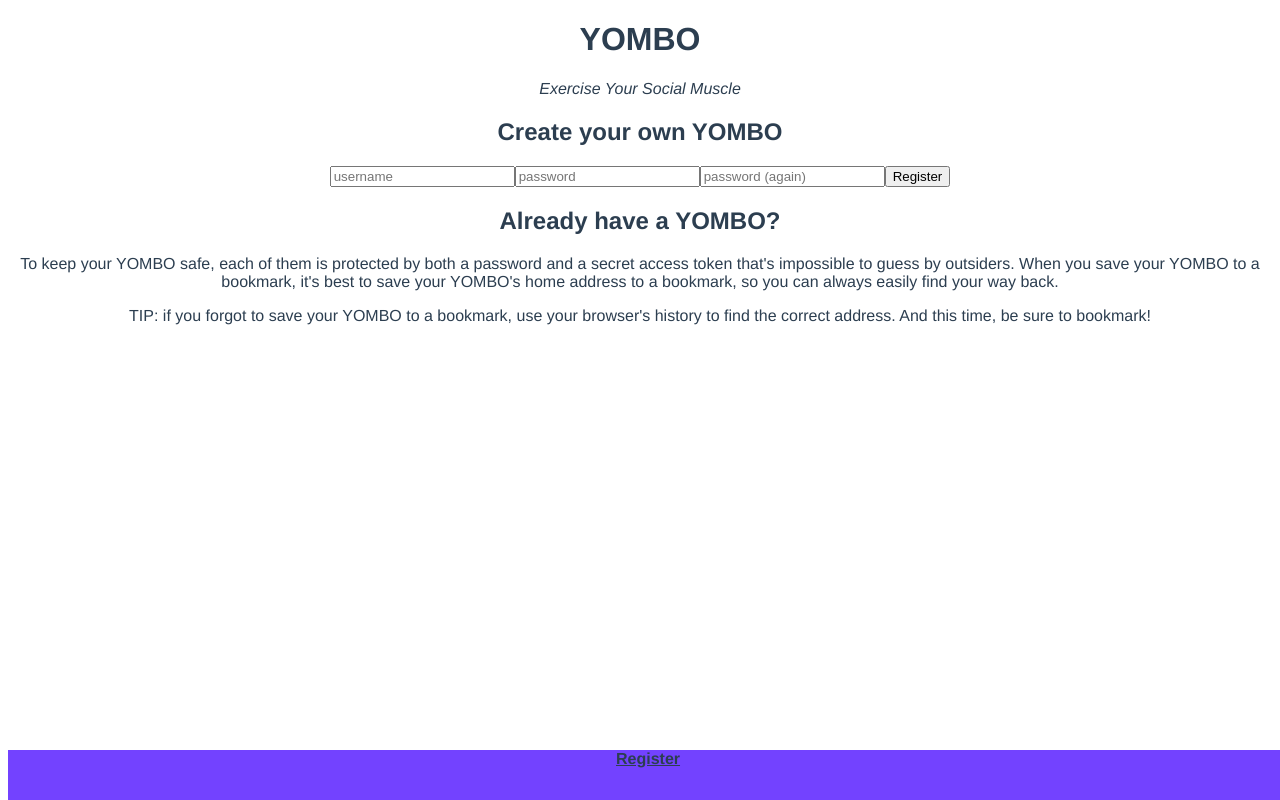
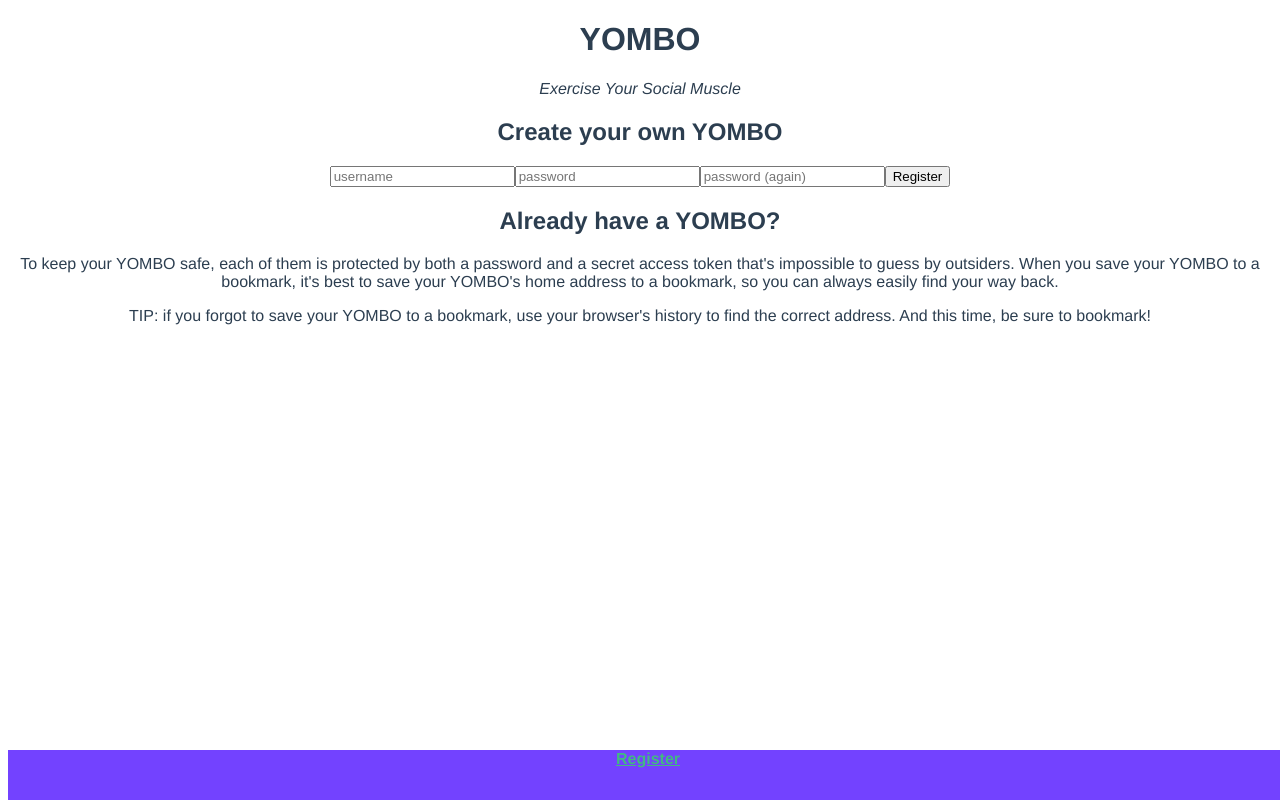
Before and after one commit to joeljuhela/yombo, a Vue app in the folder frontend/: page /#/register in a window 1280 px wide. Built offline with nearby package versions, Linux system fonts and the light colour scheme; the HTML template or start-up script is replaced by a standard one.

Commit message:
Change router-link

```diff
--- a/frontend/src/App.vue
+++ b/frontend/src/App.vue
@@ -1,6 +1,6 @@
 <template>
   <nav>
-    <router-link to="/">Register</router-link>
+    <router-link to="/register">Register</router-link>
   </nav>
   <router-view/>
 </template>
```
